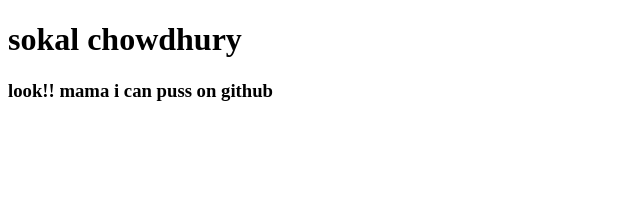
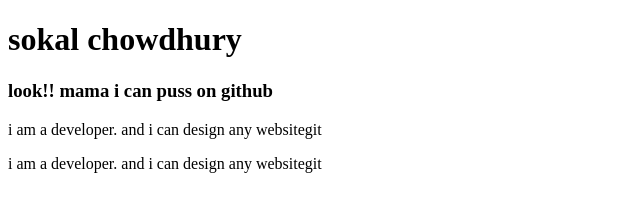
Before and after one commit to monsurhelal/my-first-website, a plain HTML site: page index.html in a window 1280 px wide. Shown: the whole page, without its empty margins (0-640 px from the left). Drawn offline with Linux system fonts and the light colour scheme.

Commit message:
learned github

```diff
--- a/index.html
+++ b/index.html
@@ -9,6 +9,8 @@
 
     <h1>sokal chowdhury</h1>
     <h3>look!! mama i can puss on github</h3>
+    <p>i am a developer. and i can design any websitegit </p>
+    <p>i am a developer. and i can design any websitegit </p>
 
 </body>
 </html>
```
